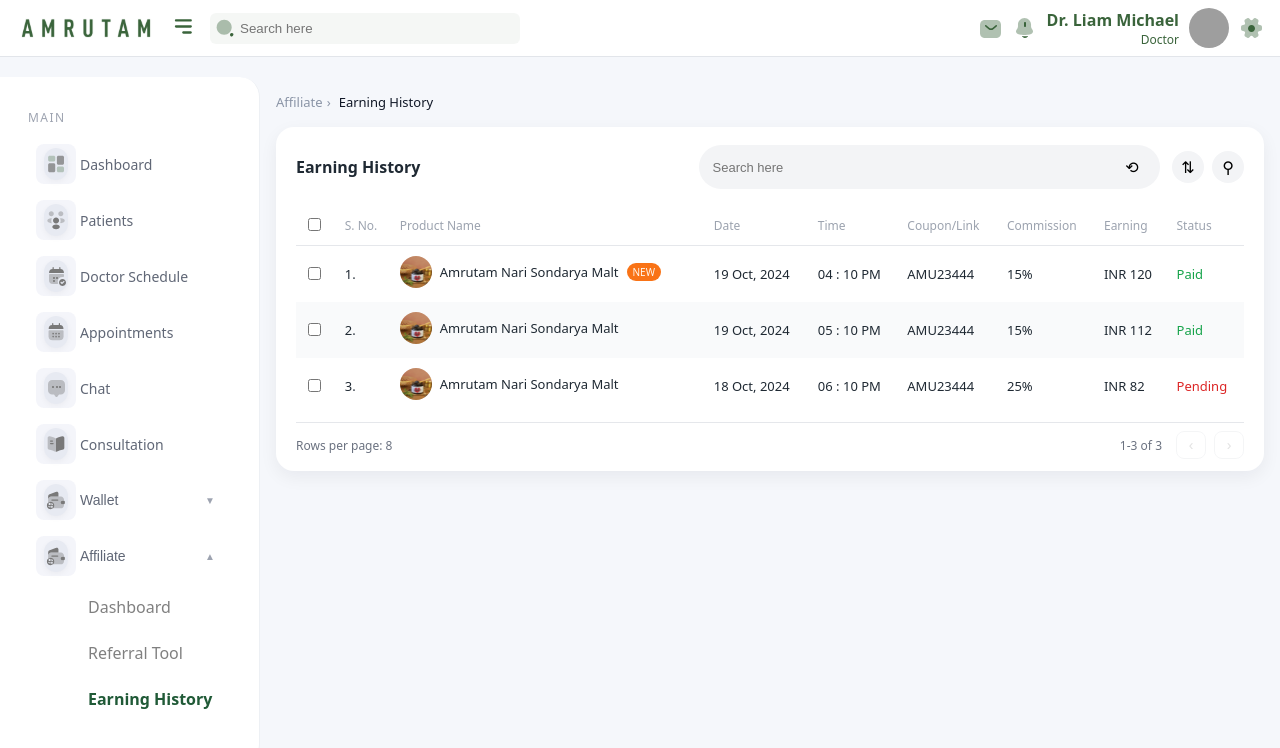
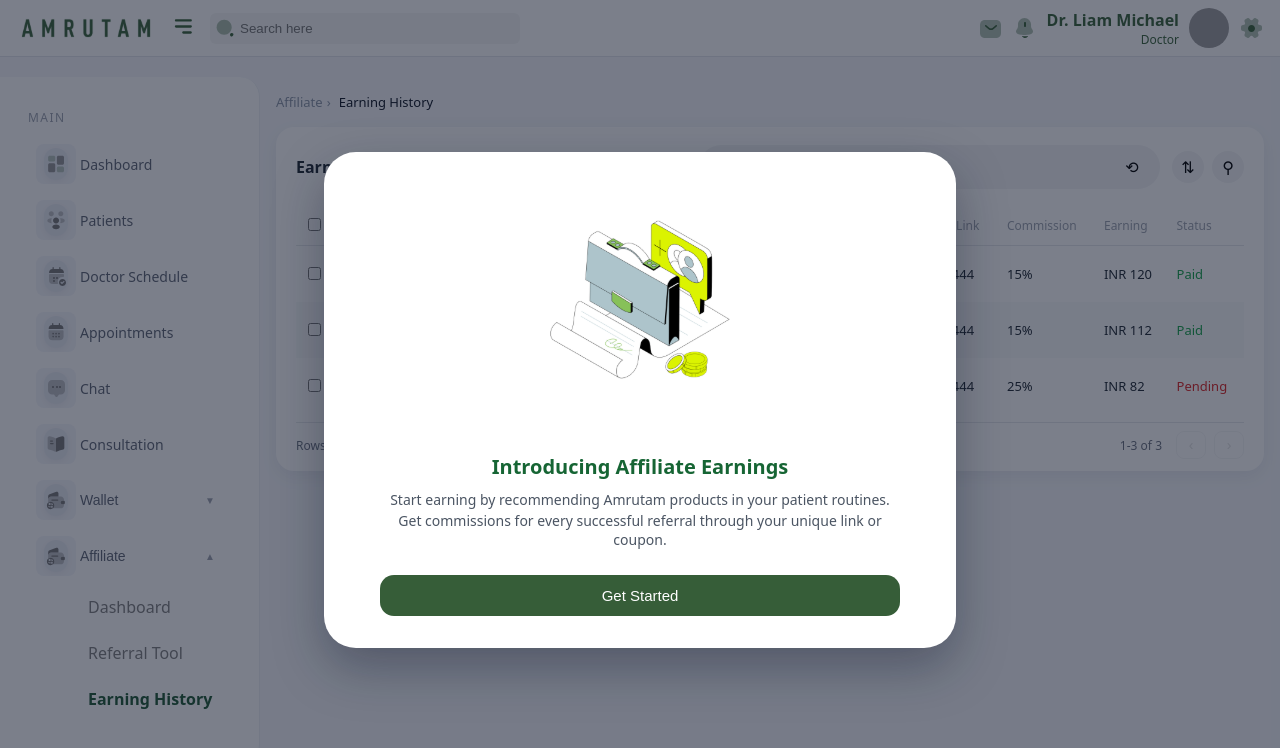
Before and after one commit to gopinathmurugan23/doctor-dashboard, a React (Create React App) app: page /affiliate/earning-history in a window 1280 px wide. Shown: the top 748 px of the page. Built offline with nearby package versions, Linux system fonts and the light colour scheme; grey boxes are pictures that could not be loaded.

Commit message:
"Added Intro popup and Common Comming Soon Component"

```diff
--- a/src/App.jsx
+++ b/src/App.jsx
@@ -1,11 +1,13 @@
+// src/App.jsx
 import React, { useState } from "react";
-import { Routes, Route } from "react-router-dom";
+import { Routes, Route, useNavigate } from "react-router-dom";
+
 import MainLayout from "./components/MainLayout";
 import Dashboard from "./pages/Dashboard";
 import Patients from "./pages/Patients";
 import Schedule from "./pages/Schedule";
 import Appointments from "./pages/Appointments";
-import Affiliate from "./pages/Affiliate";
+import Affiliate from "./pages/Affiliate"; // optional, not used in routes
 import { USER } from "./constants";
 import HomeDashboard from "./pages/HomeDashboard";
 import ReferralTool from "./pages/ReferralTool";
@@ -13,11 +15,29 @@
 import ChatTool from "./pages/Chat";
 import Consultation from "./pages/Consultation";
 import Wallet from "./pages/Wallet";
+import AffiliateIntroModal from "./components/AffiliateIntroModal";
+
+const INTRO_KEY = "affiliate_intro_seen_v2"; // 🔁 new key so it shows again
 
 export default function App() {
   const [collapsed, setCollapsed] = useState(false);
 
+  // decide initial state based on localStorage
+  const [showIntro, setShowIntro] = useState(() => {
+    if (typeof window === "undefined") return false;
+    return !localStorage.getItem(INTRO_KEY);
+  });
+
+  const navigate = useNavigate();
+
+  const handleGetStarted = () => {
+    localStorage.setItem(INTRO_KEY, "true");
+    setShowIntro(false);
+    navigate("/affiliate/dashboard"); // redirect
+  };
+
   return (
+    <>
       <MainLayout
         user={USER}
         collapsed={collapsed}
@@ -39,5 +59,8 @@
           />
         </Routes>
       </MainLayout>
+
+      <AffiliateIntroModal open={showIntro} onGetStarted={handleGetStarted} />
+    </>
   );
 }
--- /dev/null
+++ b/src/components/AffiliateIntroModal.jsx
@@ -0,0 +1,30 @@
+// src/components/AffiliateIntroModal.jsx
+import React from "react";
+import introImage from "../icons/affiliate-intro.svg";
+
+export default function AffiliateIntroModal({ open, onGetStarted }) {
+  if (!open) return null;
+
+  return (
+    <div className="intro-overlay">
+      <div className="intro-modal">
+        <img src={introImage} alt="Affiliate intro" className="intro-image" />
+
+        <h2 className="intro-title">Introducing Affiliate Earnings</h2>
+
+        <p className="intro-text">
+          Start earning by recommending Amrutam products in your patient
+          routines.
+        </p>
+        <p className="intro-text">
+          Get commissions for every successful referral through your unique link
+          or coupon.
+        </p>
+
+        <button className="intro-primary-btn" onClick={onGetStarted}>
+          Get Started
+        </button>
+      </div>
+    </div>
+  );
+}
--- a/src/index.css
+++ b/src/index.css
@@ -958,3 +958,64 @@
   font-size: 13px;
   font-weight: 600;
 }
+
+/* full-screen dark overlay */
+.intro-overlay {
+  position: fixed;
+  inset: 0;
+  background: rgba(15, 23, 42, 0.55); /* dark, semi transparent */
+  display: flex;
+  align-items: center;
+  justify-content: center;
+  z-index: 999; /* above header/sidebar */
+}
+
+/* white card in the middle */
+.intro-modal {
+  background-color: #ffffff;
+  border-radius: 32px;
+  padding: 40px 56px 32px;
+  max-width: 520px;
+  width: 100%;
+  text-align: center;
+  box-shadow: 0 20px 50px rgba(15, 23, 42, 0.35);
+}
+
+/* illustration */
+.intro-image {
+  width: 220px;
+  max-width: 100%;
+  margin-bottom: 20px;
+}
+
+/* title + text */
+.intro-title {
+  font-size: 20px;
+  font-weight: 700;
+  color: #166534; /* green */
+  margin-bottom: 10px;
+}
+
+.intro-text {
+  font-size: 14px;
+  color: #4b5563;
+  margin: 2px 0;
+}
+
+/* button */
+.intro-primary-btn {
+  margin-top: 24px;
+  border: none;
+  border-radius: 14px;
+  padding: 12px 32px;
+  font-size: 15px;
+  font-weight: 500;
+  background-color: #365d38;
+  color: #ffffff;
+  cursor: pointer;
+  width: 100%;
+}
+
+.intro-primary-btn:hover {
+  filter: brightness(1.02);
+}
--- a/src/pages/Dashboard.jsx
+++ b/src/pages/Dashboard.jsx
@@ -1,5 +1,5 @@
 // src/pages/AffiliateDashboard.js
-import { useMemo, useState } from "react";
+import { useMemo, useState, useEffect } from "react";
 import Breadcrumb from "../components/Breadcrumb";
 import StatCard from "../components/StatCard";
 import ReferralTable from "../components/ReferralTable";
@@ -12,6 +12,7 @@
 import OrdersIcon from "../icons/total-order.svg";
 import RevenueIcon from "../icons/total-revenue.svg";
 import LinkIcon from "../icons/total-link.svg";
+import AffiliateIntroModal from "../components/AffiliateIntroModal";
 
 const TAB_CONFIG = [
   { label: "Today So Far", value: FILTER_TYPES.TODAY },
@@ -30,6 +31,13 @@
     () => filterRowsByFilter(REFERRAL_ROWS, activeFilter, customRange),
     [activeFilter, customRange]
   );
+
+  useEffect(() => {
+    const seen = localStorage.getItem(INTRO_KEY);
+    if (!seen) {
+      setShowIntro(true);
+    }
+  }, []);
 
   // 2. Build stats from filtered rows
   const stats = useMemo(() => {
@@ -58,7 +66,6 @@
         title: "Total Revenue",
         value: totalRevenue.toLocaleString(),
         suffix: "/month",
-        currency: "₹",
         icon: RevenueIcon,
       },
       {
@@ -70,6 +77,15 @@
       },
     ];
   }, [filteredRows]);
+
+  const INTRO_KEY = "affiliate_intro_seen";
+
+  const [showIntro, setShowIntro] = useState(false);
+
+  const handleCloseIntro = () => {
+    setShowIntro(false);
+    localStorage.setItem(INTRO_KEY, "true");
+  };
 
   return (
     <div className="affiliate-dashboard">
@@ -98,6 +114,7 @@
 
       {/* Referral table – uses filtered rows */}
       <ReferralTable rows={filteredRows} />
+      <AffiliateIntroModal open={showIntro} onClose={handleCloseIntro} />
     </div>
   );
 };
```
Also changed, not shown: src/icons/affiliate-intro.svg (added). Lines whose indentation alone changed are shown as unchanged.
